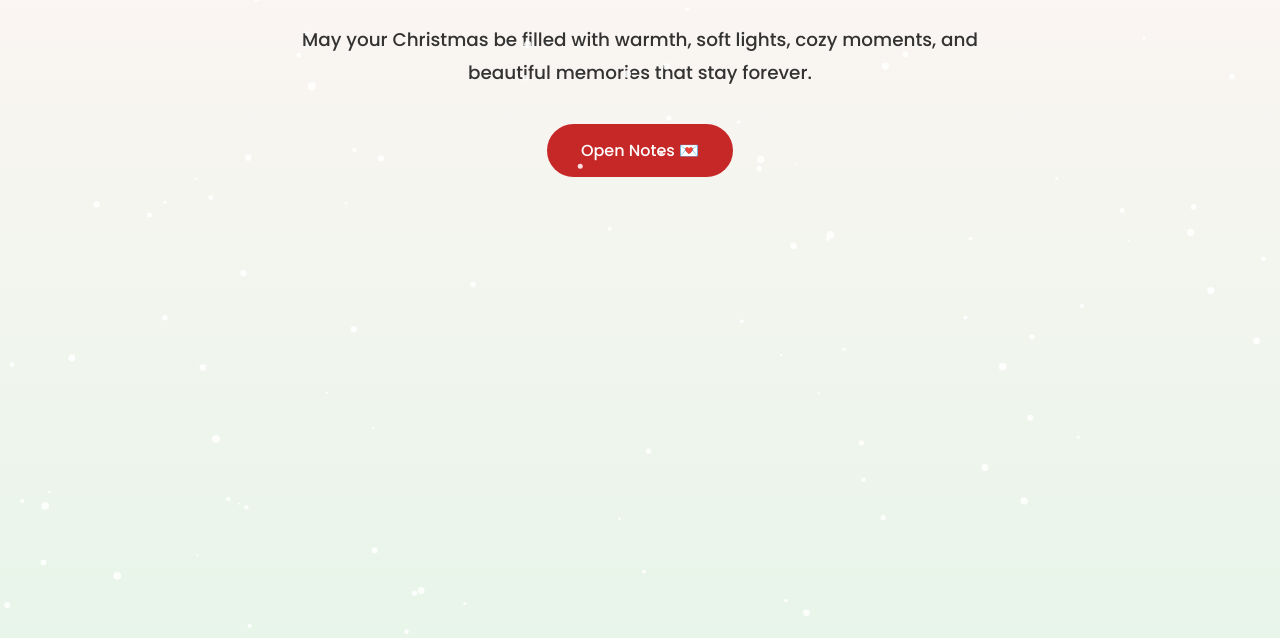
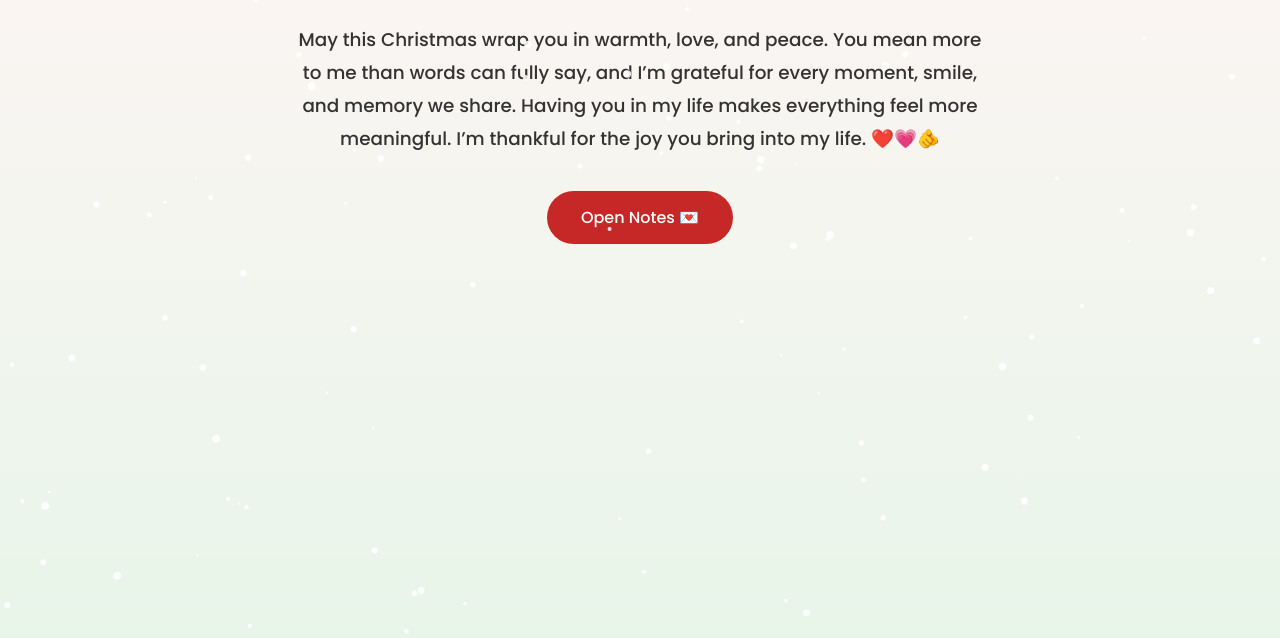
Before and after one commit to Harshelar/For_my_LOVE, a plain HTML site: page index.html in a window 1280 px wide. Shown: the part 162-800 px from the top of the page. Drawn offline with Linux system fonts and the light colour scheme.

Commit message:
Update index.html

```diff
--- a/index.html
+++ b/index.html
@@ -10,8 +10,9 @@
   <div class="container">
     <h1>Merry Christmas Love 🎄</h1>
     <p>
-      May your Christmas be filled with warmth, soft lights, cozy moments,
-      and beautiful memories that stay forever.
+     May this Christmas wrap you in warmth, love, and peace. You mean more to me than words can fully say,
+      and I’m grateful for every moment, smile, and memory we share. Having you in my life makes everything feel more meaningful.
+      I’m thankful for the joy you bring into my life. ❤️💗🫵
     </p>
     <a href="notes.html" class="button">Open Notes 💌</a>
   </div>
```
